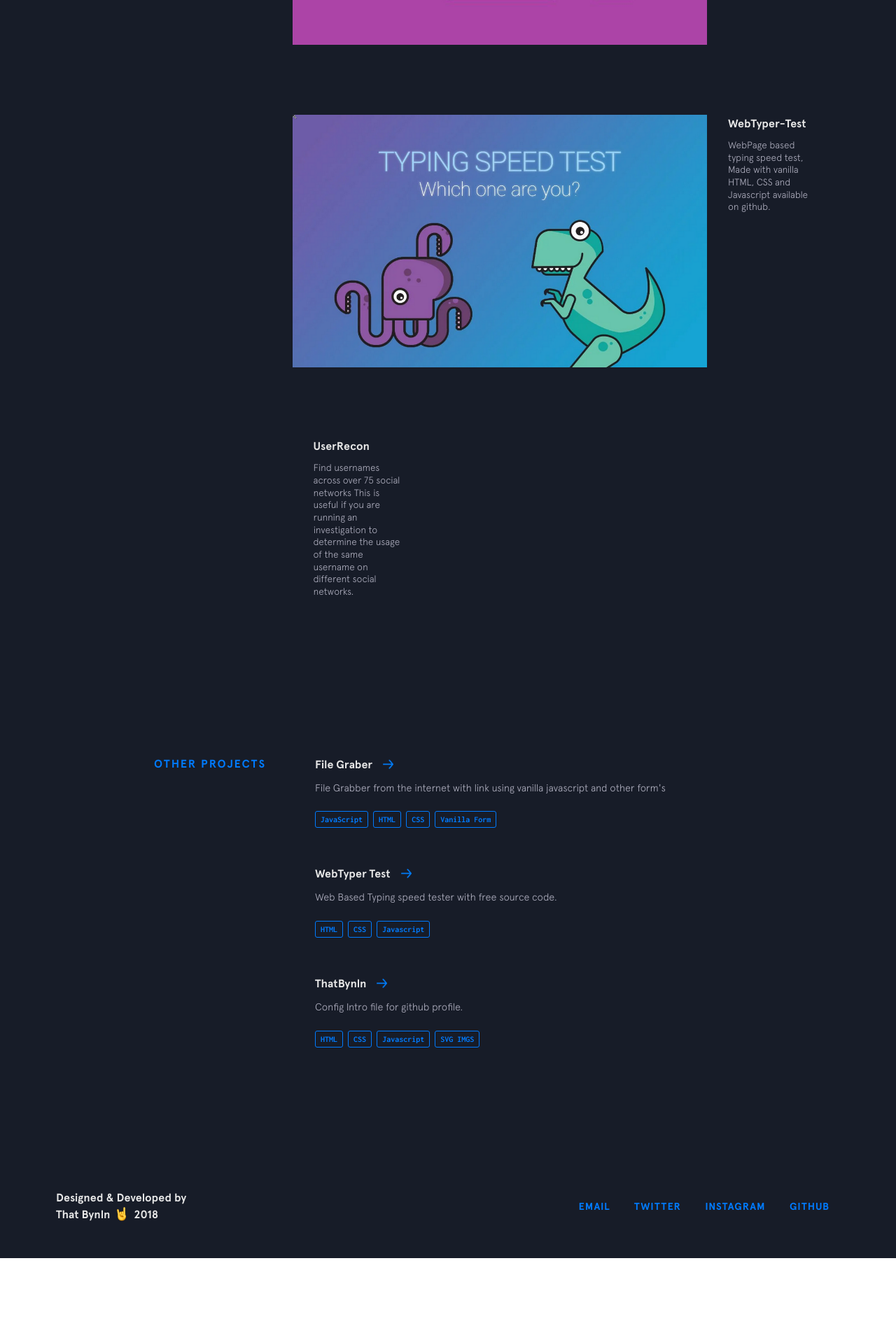
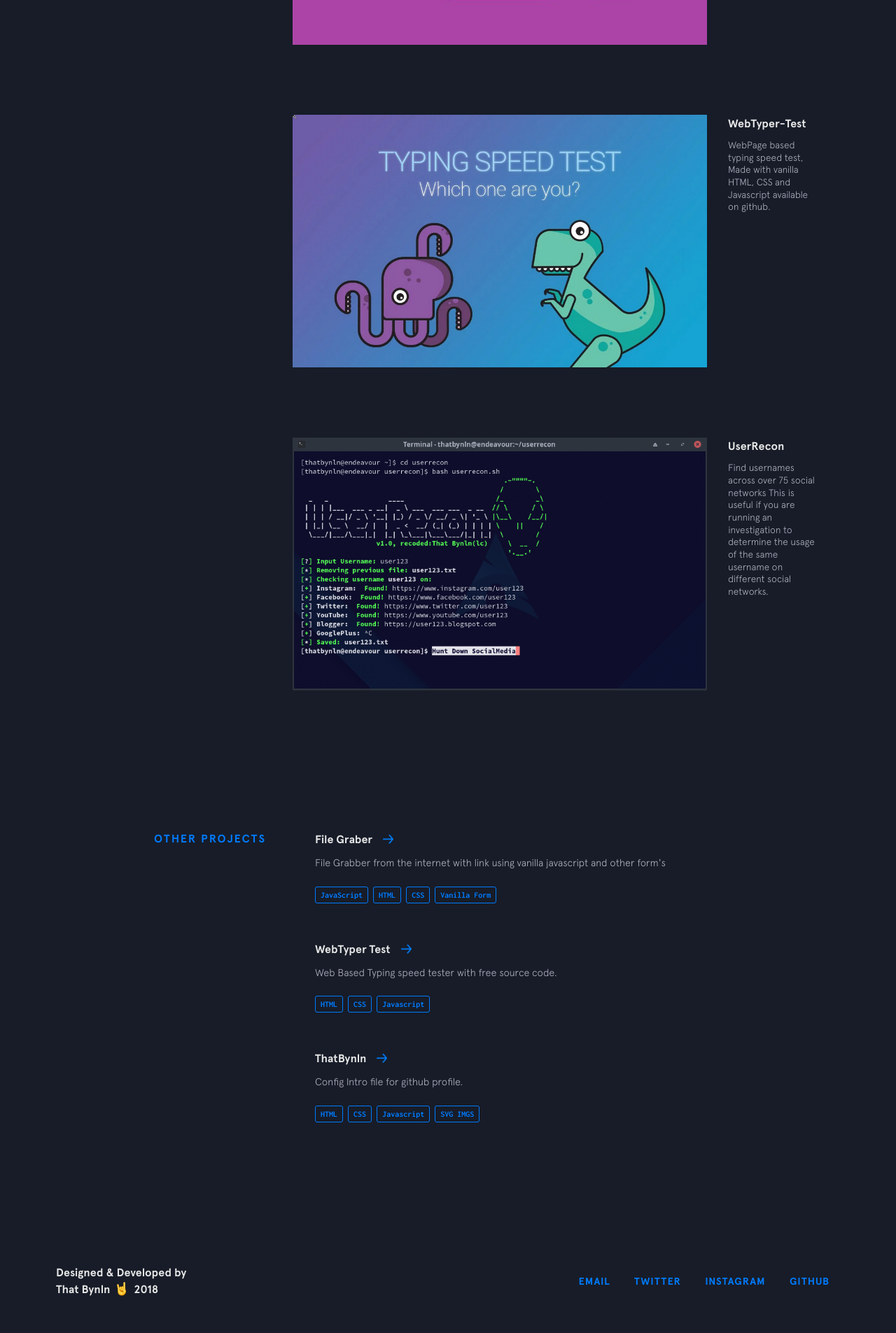
Before and after one commit to thatbynln/thatbynln.github.io, a Jekyll site: the page built from index.html, in a window 1280 px wide. Shown: the part 2616-4521 px from the top of the page at 70% size. Built offline with Jekyll 4.4.1, drawn with Linux system fonts in a browser that asks for light colours; nearby versions of some CDN libraries; before the commit the page ends 4414 px from its top, so only the background shows below that.

Commit message:
Update featured-projects.html

```diff
--- a/_includes/featured-projects.html
+++ b/_includes/featured-projects.html
@@ -49,7 +49,7 @@
     <div class="project interventions">
       <figure class="project__pic">
         <a href="https://github.com/thatbynln/userrecon" target="_blank">
-          <img src="{{site.baseurl}}/img/featured/interventions/home.png" alt="">
+          <img src="{{site.baseurl}}/img/featured/interventions/userrecon.png" alt="">
         </a>
       </figure>
       <figcaption class="project__caption">
```
